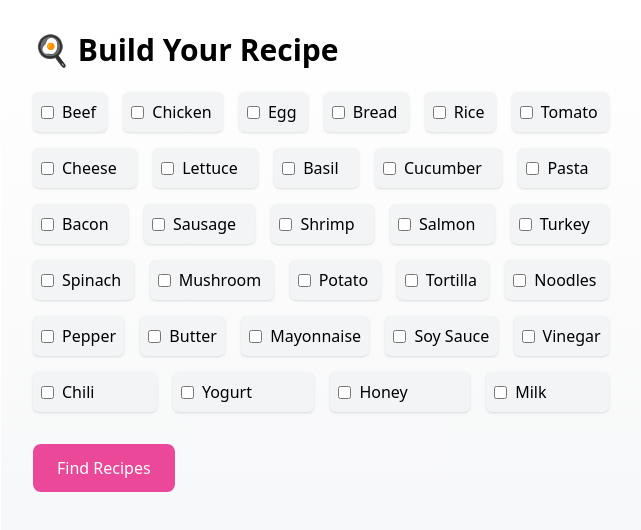
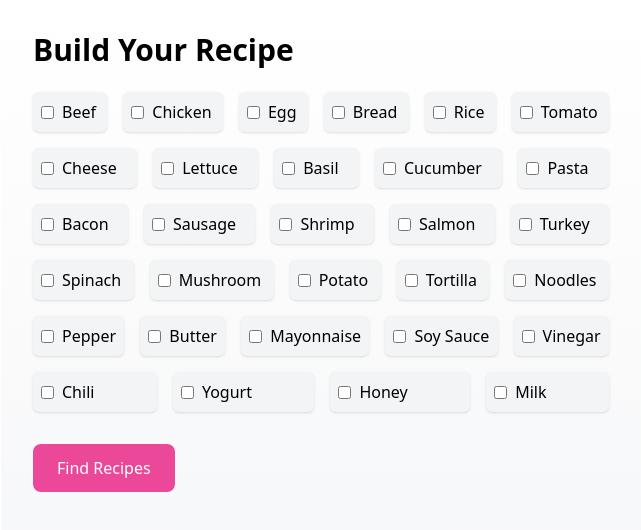
Before and after one commit to donnihusnan/recipe-generator, a Nuxt app: page / in a window 1280 px wide. Shown: the top 530 px of the page, without its empty margins (319-960 px from the left). Built offline with nearby package versions, Linux system fonts and the light colour scheme.

Commit message:
minor update

```diff
--- a/pages/index.vue
+++ b/pages/index.vue
@@ -2,7 +2,7 @@
   <main
     class="min-h-screen mx-auto p-8 bg-gradient-to-b from-white to-gray-100 sm:w-full md:w-full lg:w-[50%]"
   >
-    <h1 class="text-3xl font-bold mb-6">🍳 Build Your Recipe</h1>
+    <h1 class="text-3xl font-bold mb-6">Build Your Recipe</h1>
 
     <IngredientSelector
       :ingredients="allIngredients"
```
